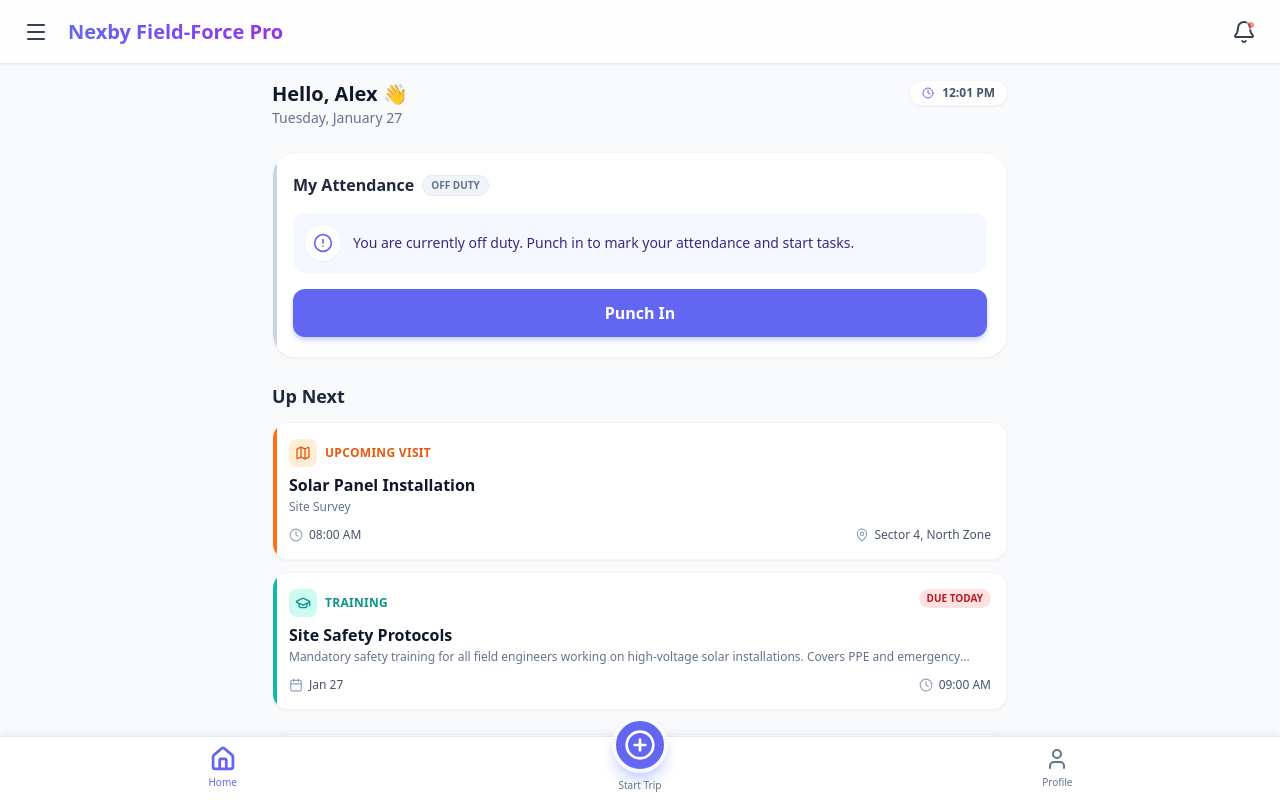
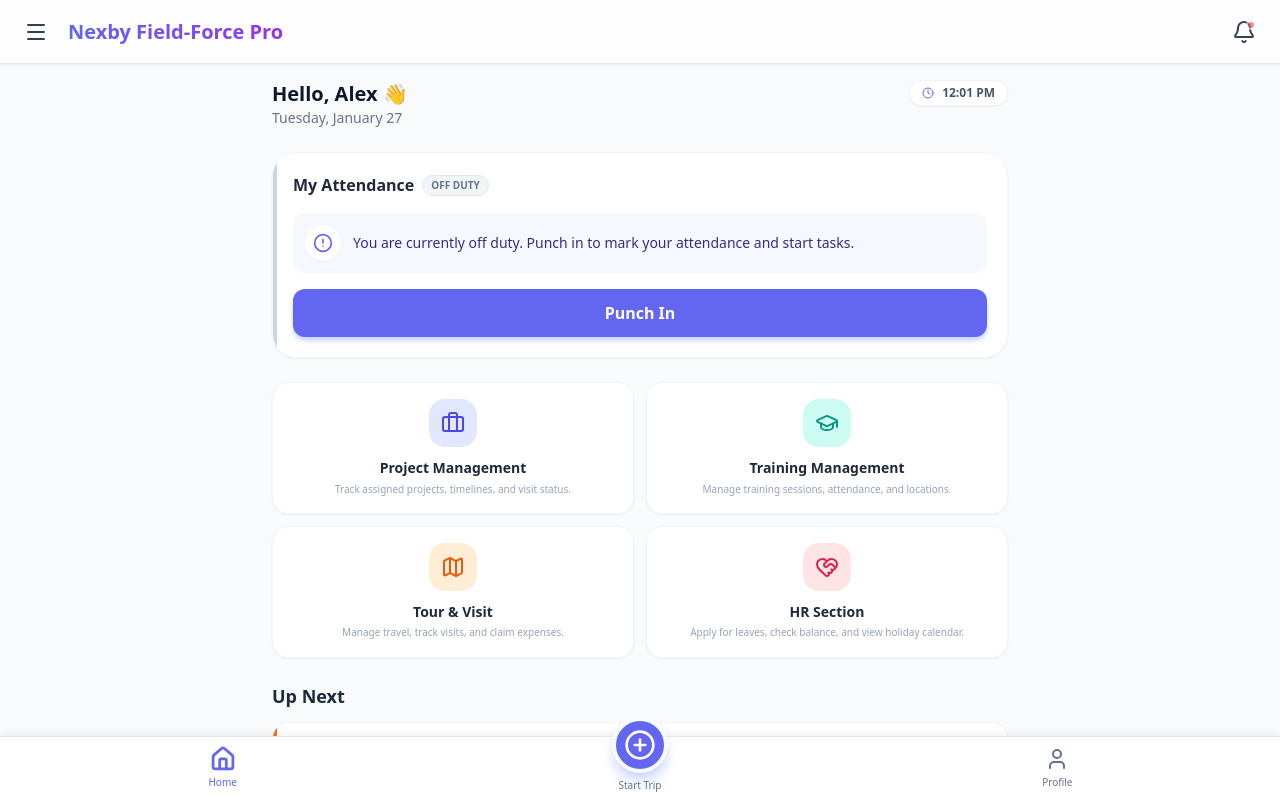
Before and after one commit to PT2681/New-Filed-App, a React (Vite) app: page /#/login in a window 1280 px wide. Both pictures are taken after typing "Sample", "Sample123" into the empty fields and a click on the button "Log In". Built offline with nearby package versions, Linux system fonts and the light colour scheme.

Commit message:
feat: Reorder HomePage sections for better flow
Moves the "Features Grid" section above the "Up Next" section on the HomePage. This change aims to present core application features more prominently to the user upon initial load, improving the perceived structure and usability of the page.

```diff
--- a/pages/HomePage.tsx
+++ b/pages/HomePage.tsx
@@ -241,7 +241,20 @@
         )}
       </div>
 
-      {/* Up Next Section */}
+      {/* Features Grid - MOVED UP */}
+      <section>
+        <div className="grid grid-cols-2 gap-3">
+          {FEATURES.map((feature) => (
+            <FeatureCard
+              key={feature.id}
+              feature={feature}
+              onClick={() => handleFeatureClick(feature)}
+            />
+          ))}
+        </div>
+      </section>
+
+      {/* Up Next Section - MOVED DOWN */}
       {(nextTraining || nextTour) && (
         <section className="space-y-3">
           <div className="flex justify-between items-end">
@@ -326,20 +339,6 @@
         </section>
       )}
 
-      {/* Features Grid */}
-      <section>
-        {/* Title removed per request */}
-        <div className="grid grid-cols-2 gap-3">
-          {FEATURES.map((feature) => (
-            <FeatureCard
-              key={feature.id}
-              feature={feature}
-              onClick={() => handleFeatureClick(feature)}
-            />
-          ))}
-        </div>
-      </section>
-
       {/* Attendance Modal */}
       <AttendanceModal
         isOpen={showPunchModal}
```
